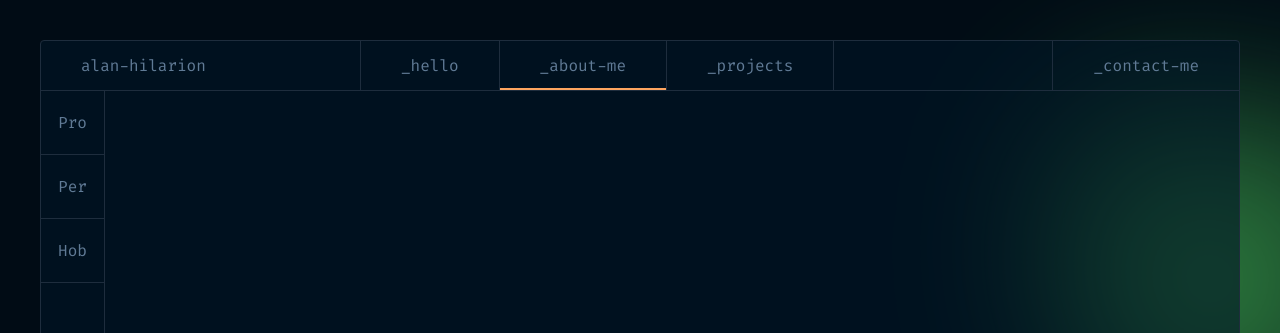
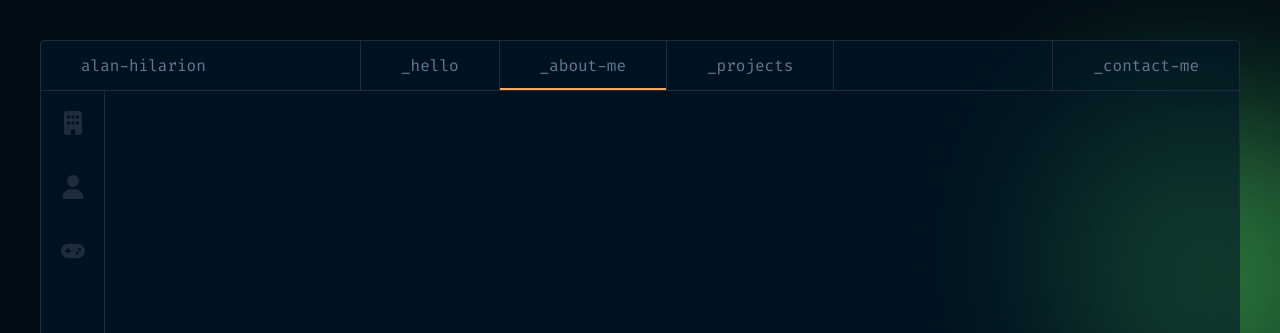
Before and after one commit to ahilarion/portfolio, a Vue app: page /about-me in a window 1280 px wide. Shown: the top 333 px of the page. Built offline with nearby package versions, Linux system fonts and the light colour scheme.

Commit message:
feat(AboutView.vue): replace text navigation with SVG icons

```diff
--- a/src/views/AboutView.vue
+++ b/src/views/AboutView.vue
@@ -14,14 +14,14 @@ import {defineProps, onMounted} from 'vue';
 <template>
   <div class="h-full w-full flex items-center justify-start">
     <div class="flex flex-col items-center justify-start w-16 h-full border-r border-stroke transition-all">
-      <router-link to="/about-me/professional" class="flex items-center justify-center w-full h-16 border-b border-stroke transition-all">
-        <span class="text-text">Pro</span>
+      <router-link to="/about-me/professional" class="flex items-center justify-center w-full h-16 transition-all fill-stroke hover:fill-text">
+        <svg xmlns="http://www.w3.org/2000/svg" class="w-6 h-6" viewBox="0 0 384 512"><!--!Font Awesome Free 6.5.2 by @fontawesome - https://fontawesome.com License - https://fontawesome.com/license/free Copyright 2024 Fonticons, Inc.--><path d="M48 0C21.5 0 0 21.5 0 48V464c0 26.5 21.5 48 48 48h96V432c0-26.5 21.5-48 48-48s48 21.5 48 48v80h96c26.5 0 48-21.5 48-48V48c0-26.5-21.5-48-48-48H48zM64 240c0-8.8 7.2-16 16-16h32c8.8 0 16 7.2 16 16v32c0 8.8-7.2 16-16 16H80c-8.8 0-16-7.2-16-16V240zm112-16h32c8.8 0 16 7.2 16 16v32c0 8.8-7.2 16-16 16H176c-8.8 0-16-7.2-16-16V240c0-8.8 7.2-16 16-16zm80 16c0-8.8 7.2-16 16-16h32c8.8 0 16 7.2 16 16v32c0 8.8-7.2 16-16 16H272c-8.8 0-16-7.2-16-16V240zM80 96h32c8.8 0 16 7.2 16 16v32c0 8.8-7.2 16-16 16H80c-8.8 0-16-7.2-16-16V112c0-8.8 7.2-16 16-16zm80 16c0-8.8 7.2-16 16-16h32c8.8 0 16 7.2 16 16v32c0 8.8-7.2 16-16 16H176c-8.8 0-16-7.2-16-16V112zM272 96h32c8.8 0 16 7.2 16 16v32c0 8.8-7.2 16-16 16H272c-8.8 0-16-7.2-16-16V112c0-8.8 7.2-16 16-16z"/></svg>
       </router-link>
-      <router-link to="/about-me/personal" class="flex items-center justify-center w-full h-16 border-b border-stroke transition-all">
-        <span class="text-text">Per</span>
+      <router-link to="/about-me/personal" class="flex items-center justify-center w-full h-16 transition-all fill-stroke hover:fill-text">
+        <svg xmlns="http://www.w3.org/2000/svg" class=" w-6 h-6" viewBox="0 0 448 512"><!--!Font Awesome Free 6.5.2 by @fontawesome - https://fontawesome.com License - https://fontawesome.com/license/free Copyright 2024 Fonticons, Inc.--><path d="M224 256A128 128 0 1 0 224 0a128 128 0 1 0 0 256zm-45.7 48C79.8 304 0 383.8 0 482.3C0 498.7 13.3 512 29.7 512H418.3c16.4 0 29.7-13.3 29.7-29.7C448 383.8 368.2 304 269.7 304H178.3z"/></svg>
       </router-link>
-      <router-link to="/about-me/hobbies" class="flex items-center justify-center w-full h-16 border-b border-stroke transition-all">
-        <span class="text-text">Hob</span>
+      <router-link to="/about-me/hobbies" class="flex items-center justify-center w-full h-16 transition-all fill-stroke hover:fill-text">
+        <svg xmlns="http://www.w3.org/2000/svg" class="w-6 h-6" viewBox="0 0 640 512"><!--!Font Awesome Free 6.5.2 by @fontawesome - https://fontawesome.com License - https://fontawesome.com/license/free Copyright 2024 Fonticons, Inc.--><path d="M192 64C86 64 0 150 0 256S86 448 192 448H448c106 0 192-86 192-192s-86-192-192-192H192zM496 168a40 40 0 1 1 0 80 40 40 0 1 1 0-80zM392 304a40 40 0 1 1 80 0 40 40 0 1 1 -80 0zM168 200c0-13.3 10.7-24 24-24s24 10.7 24 24v32h32c13.3 0 24 10.7 24 24s-10.7 24-24 24H216v32c0 13.3-10.7 24-24 24s-24-10.7-24-24V280H136c-13.3 0-24-10.7-24-24s10.7-24 24-24h32V200z"/></svg>
       </router-link>
     </div>
     <router-view></router-view>
```
Also changed, not shown: 1 other file (tests, documents, lock files or other folders).
